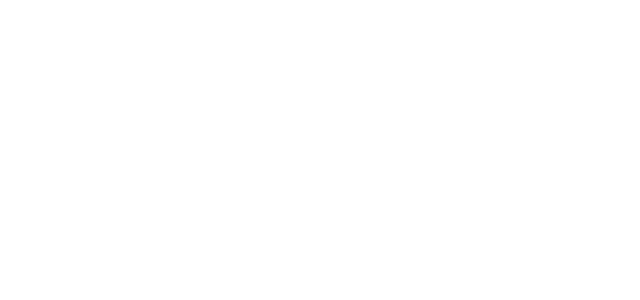
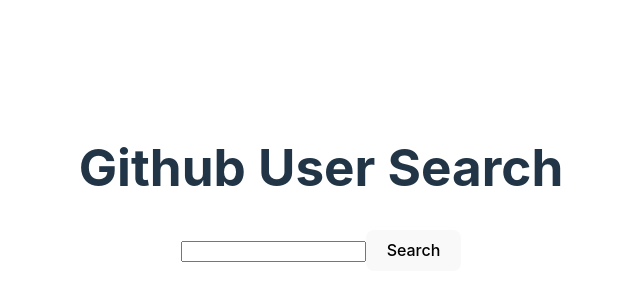
Before and after one commit to phantom-rider118/Esercizi_Develop_React, a React (Vite) app in the folder React-project/: page / in a window 1280 px wide. Shown: the part 212-512 px from the top of the page, without its empty margins (319-959 px from the left). Built offline with nearby package versions, Linux system fonts and the light colour scheme.

Commit message:
piccoli aggiutsamneti del codice

```diff
--- a/React-project/src/App.jsx
+++ b/React-project/src/App.jsx
@@ -1,10 +1,15 @@
-import './App.css'
+import "./App.css";
+import { GithubUsers } from "./components/GithubUsers";
 
 function App() {
   return (
     <>
+      <div>
+        <h1>Github User Search</h1>
+        <GithubUsers />
+      </div>
     </>
-  )
+  );
 }
 
-export default App
+export default App;
--- a/React-project/src/components/GithubUser.jsx
+++ b/React-project/src/components/GithubUser.jsx
@@ -0,0 +1,52 @@
+import { useEffect, useState } from "react";
+
+// eslint-disable-next-line react/prop-types
+export function GithubUser({ username }) {
+  const [user, setUser] = useState(null);
+  const [loading, setLoading] = useState(true);
+  const [error, setError] = useState(null);
+
+  useEffect(() => {
+    const fetchFunction = async () => {
+      try {
+        setLoading(true);
+
+        const response = await fetch(
+          `https://api.github.com/users/${username}`
+        );
+
+        if (!response.ok) {
+          throw new Error("Errore nel fetching dei dati");
+        }
+
+        const data = await response.json();
+        setUser(data);
+      } catch (error) {
+        setError(error.message);
+      } finally {
+        setLoading(false);
+      }
+    };
+    if (username) {
+      fetchFunction();
+    }
+  }, [username]);
+  if (loading) {
+    return <p>Loading...</p>;
+  }
+
+  if (error) {
+    return <p>Error: {error}</p>;
+  }
+  if (!user) {
+    return null;
+  }
+
+  return (
+    <div className="github-user">
+      <h3>{user.name}</h3>
+      <p>Username: {user.login}</p>
+      <img src={user.avatar_url} alt={user.login} width={100} />
+    </div>
+  );
+}
--- a/React-project/src/components/GithubUsers.jsx
+++ b/React-project/src/components/GithubUsers.jsx
@@ -1,15 +1,37 @@
-import "./App.css";
-import { GithubUsers } from "./components/GithubUsers";
+import { useState } from "react";
+import { GithubUser } from "./GithubUser";
 
-function App() {
+export function GithubUsers() {
+  const [username, setUsername] = useState("");
+  const [usernames, setUsernames] = useState([]);
+
+  const handleSubmit = (e) => {
+    e.preventDefault();
+    if (username) {
+      setUsernames([...username, username]);
+      setUsername("");
+    }
+  };
   return (
-    <>
-      <div>
-        <h1>Github User Search</h1>
-        <GithubUsers />
+    <div className="github-users">
+      <form onSubmit={handleSubmit}>
+        <input
+          type="text"
+          name="user"
+          id="user"
+          value={username}
+          onChange={(e) => {
+            setUsername(e.target.value);
+          }}
+        />
+        <button type="submit">Search</button>
+      </form>
+
+      <div className="user-list">
+        {usernames.map((user, index) => (
+          <GithubUser key={index} username={user} />
+        ))}
       </div>
-    </>
+    </div>
   );
 }
-
-export default App;
```
